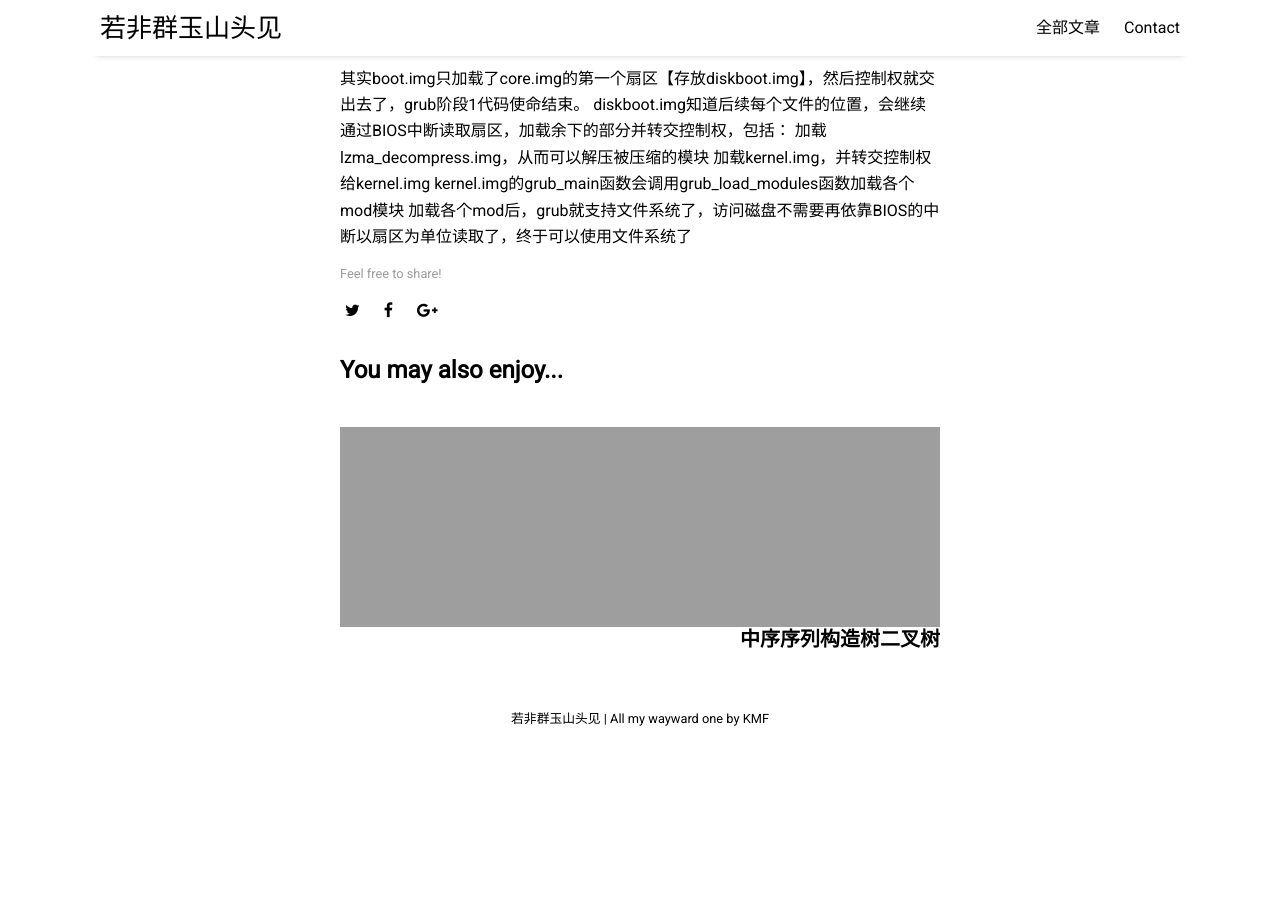
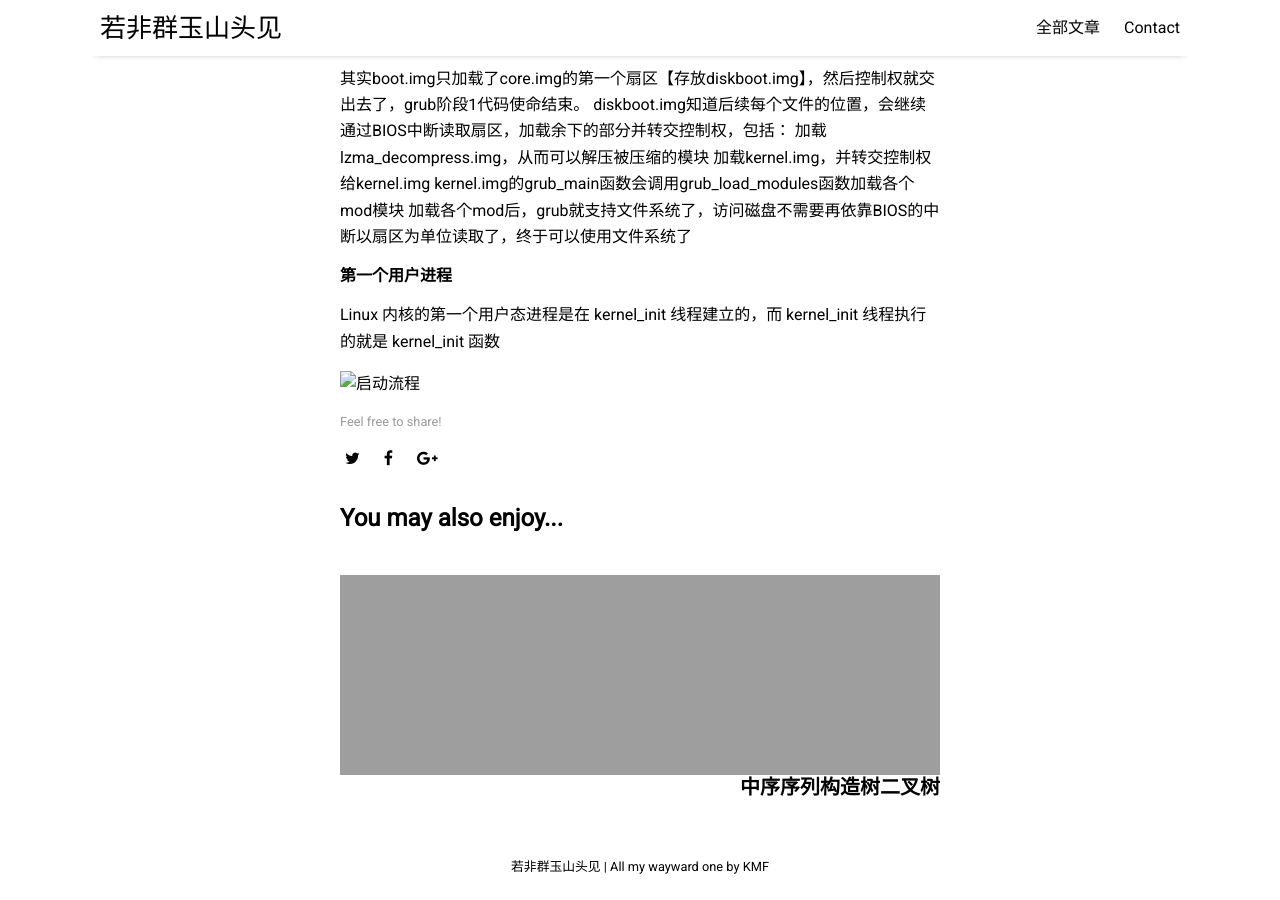
Before and after one commit to kangmingfa/kangmingfa.github.io, a Jekyll site: the page built from _posts/2021-09-23-operating-system.md, in a window 1280 px wide and 900 px high, scrolled down 3195 px. Built offline with Jekyll 4.4.1, drawn with Linux system fonts in a browser that asks for light colours; nearby versions of some CDN libraries; before the commit the page ends 3947 px from its top, so only the background shows below that.

Commit message:
add a image

```diff
--- a/_posts/2021-09-23-operating-system.md
+++ b/_posts/2021-09-23-operating-system.md
@@ -103,3 +103,9 @@ diskboot.img知道后续每个文件的位置，会继续通过BIOS中断读取
 加载kernel.img，并转交控制权给kernel.img
 kernel.img的grub_main函数会调用grub_load_modules函数加载各个mod模块
 加载各个mod后，grub就支持文件系统了，访问磁盘不需要再依靠BIOS的中断以扇区为单位读取了，终于可以使用文件系统了
+
+##### 第一个用户进程
+
+Linux 内核的第一个用户态进程是在 kernel_init 线程建立的，而 kernel_init 线程执行的就是 kernel_init 函数
+
+![启动流程]()
```
Also changed, not shown: assets/img/linux_boot_process.jpg (added).
